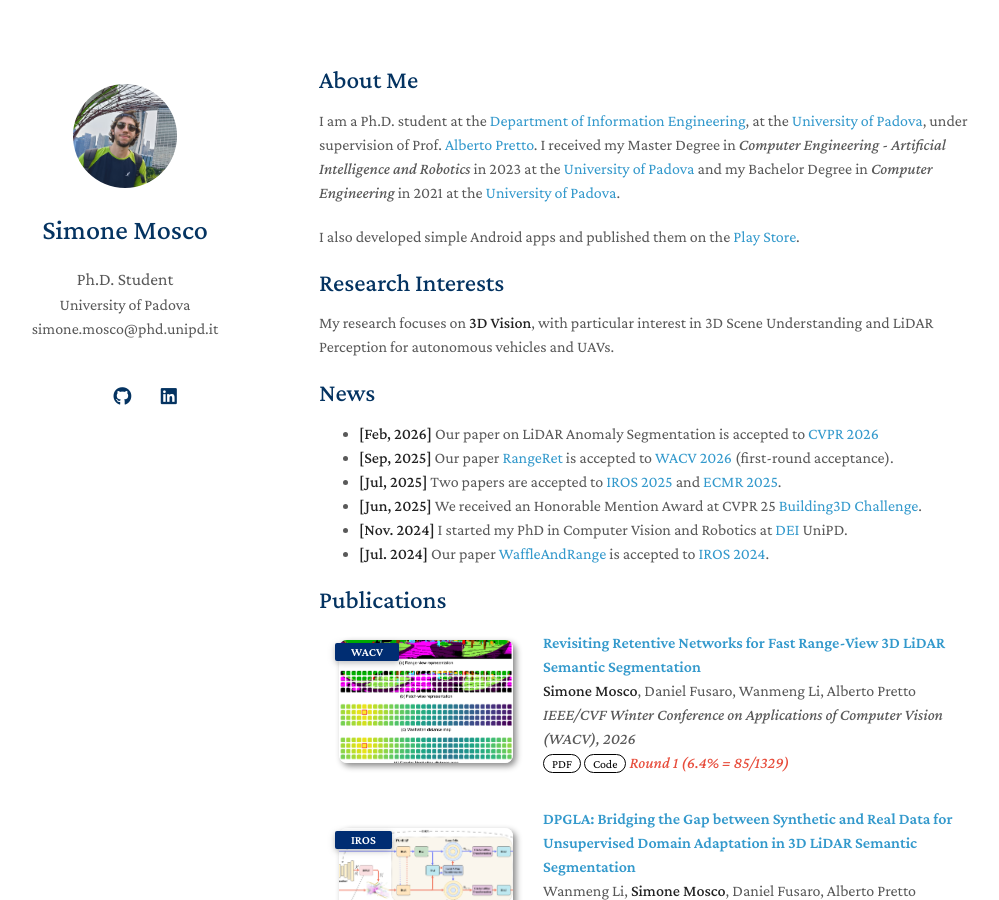
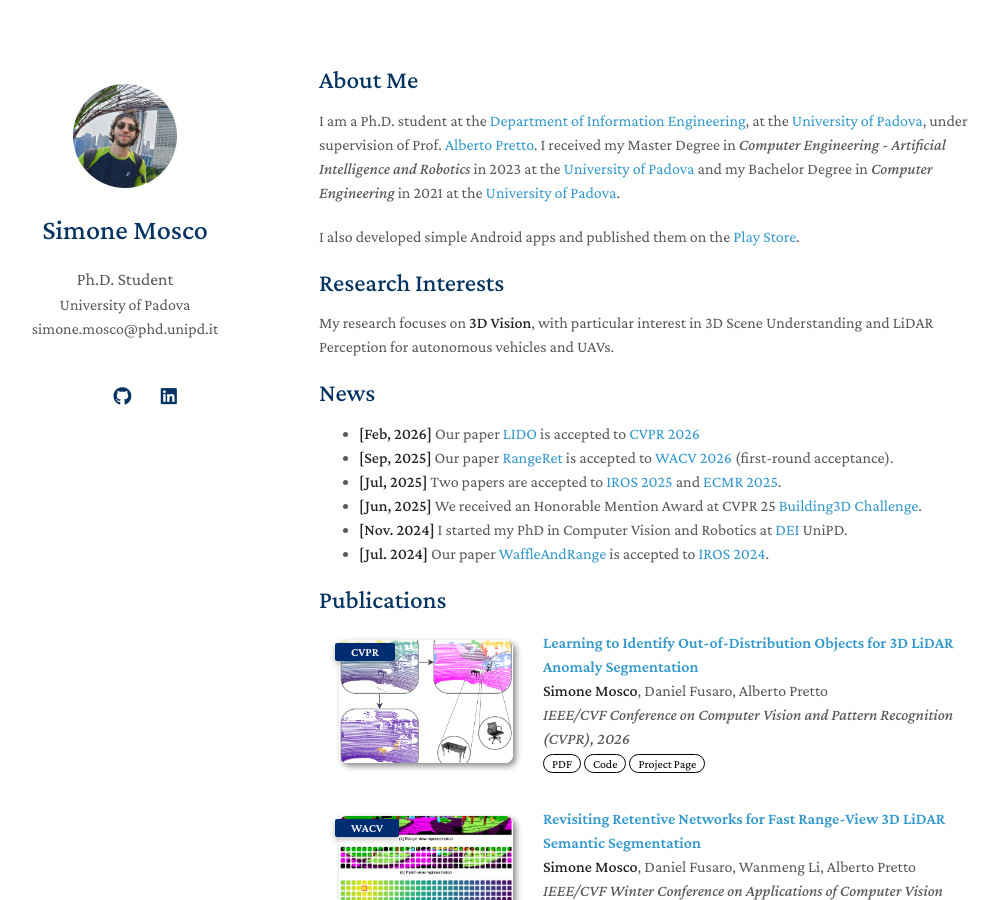
Before and after one commit to SiMoM0/simom0.github.io, a Jekyll site: the page built from index.md, in a window 1280 px wide and 900 px high. Shown: the whole window, without its empty margins (151-1150 px from the left). Built offline with Jekyll 4.4.1, drawn with Linux system fonts in a browser that asks for light colours; a style sheet for code colours, icons or effects is not loaded; our own code applies the rules of GitHub Pages for plain Markdown files.

Commit message:
add LIDO paper

```diff
--- a/_data/publications.yml
+++ b/_data/publications.yml
@@ -1,4 +1,13 @@
 main:
+
+  - title: "Learning to Identify Out-of-Distribution Objects for 3D LiDAR Anomaly Segmentation"
+    authors: <strong>Simone Mosco</strong>, Daniel Fusaro, Alberto Pretto
+    conference_short: CVPR
+    conference: IEEE/CVF Conference on Computer Vision and Pattern Recognition (CVPR), 2026
+    pdf: https://simom0.github.io/#
+    code: https://github.com/SiMoM0/LIDO
+    image: ./assets/img/cvpr26.png
+    page: https://simom0.github.io/lido-page/
 
   - title: "Revisiting Retentive Networks for Fast Range-View 3D LiDAR Semantic Segmentation"
     authors: <strong>Simone Mosco</strong>, Daniel Fusaro, Wanmeng Li, Alberto Pretto
--- a/index.md
+++ b/index.md
@@ -17,7 +17,7 @@ My research focuses on **3D Vision**, with particular interest in 3D Scene Under
 
 ## News
 
-- **[Feb, 2026]** Our paper on LiDAR Anomaly Segmentation is accepted to [CVPR 2026](https://cvpr.thecvf.com/)
+- **[Feb, 2026]** Our paper [LIDO](https://simom0.github.io/lido-page/) is accepted to [CVPR 2026](https://cvpr.thecvf.com/)
 - **[Sep, 2025]** Our paper [RangeRet](https://github.com/SiMoM0/RangeRet) is accepted to [WACV 2026](https://wacv.thecvf.com/) (first-round acceptance).
 - **[Jul, 2025]** Two papers are accepted to [IROS 2025](https://www.iros25.org/) and [ECMR 2025](https://ecmr2025.dei.unipd.it/).
 - **[Jun, 2025]** We received an Honorable Mention Award at CVPR 25 [Building3D Challenge](https://usm3d.github.io/).
```
Also changed, not shown: assets/img/cvpr26.png (added).
